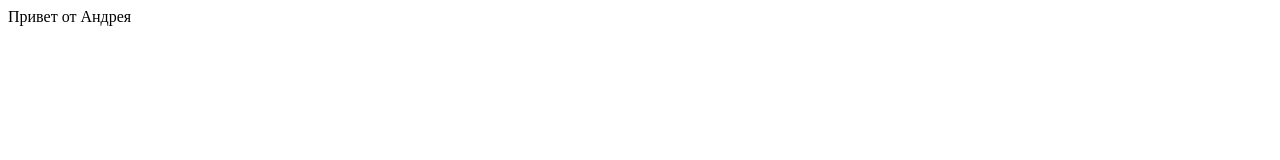
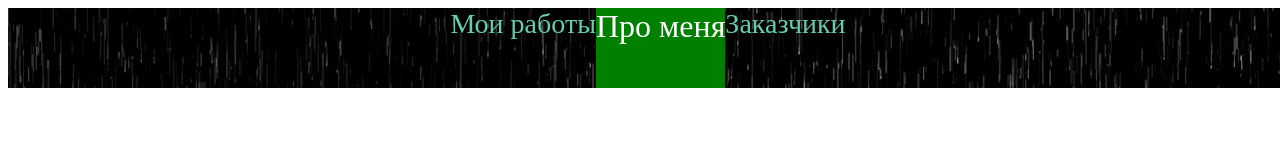
Before and after one commit to Andrey8956/Andrey8956.github.io, a plain HTML site: page index.html in a window 1280 px wide. Drawn offline with Linux system fonts and the light colour scheme.

Commit message:
Add files via upload

```diff
--- a/index.html
+++ b/index.html
@@ -1 +1,16 @@
-Привет от Андрея
+<!DOCTYPE html>
+<html lang="en">
+<head>
+    <meta charset="UTF-8">
+    <meta name="viewport" content="width=device-width, initial-scale=1.0">
+    <title>Document</title>
+    <link rel="stylesheet" href="style.css">
+</head>
+<body>
+    <div id="menu">
+        <a href="works.html">Мои работы</a>
+        <span id="name">Про меня</span>
+        <a href="users.html">Заказчики</a>
+    </div>
+</body>
+</html>
--- /dev/null
+++ b/style.css
@@ -0,0 +1,31 @@
+#menu{
+    width: 100vw;
+    height: 10vh;
+    background-image: url(rain-316580_1280.jpg);
+    background-position: center;
+    display: flex;
+
+     justify-content: center;
+     align-self: center ;
+
+
+    body,html{
+    margin: 0;
+    }
+
+}
+    #name{
+        font-size: 200%;
+        color: rgb(255, 255, 255);
+        background-color: green;
+        }
+        #menu>a{
+       text-decoration: none;
+       color: mediumaquamarine;
+       font-size: 175%;
+        }
+        #menu>a:hover{
+            font-size: 200%;
+            color:white;
+            font-weight: bold;
+            }
```
Also changed, not shown: rain-316580_1280.jpg (added).
